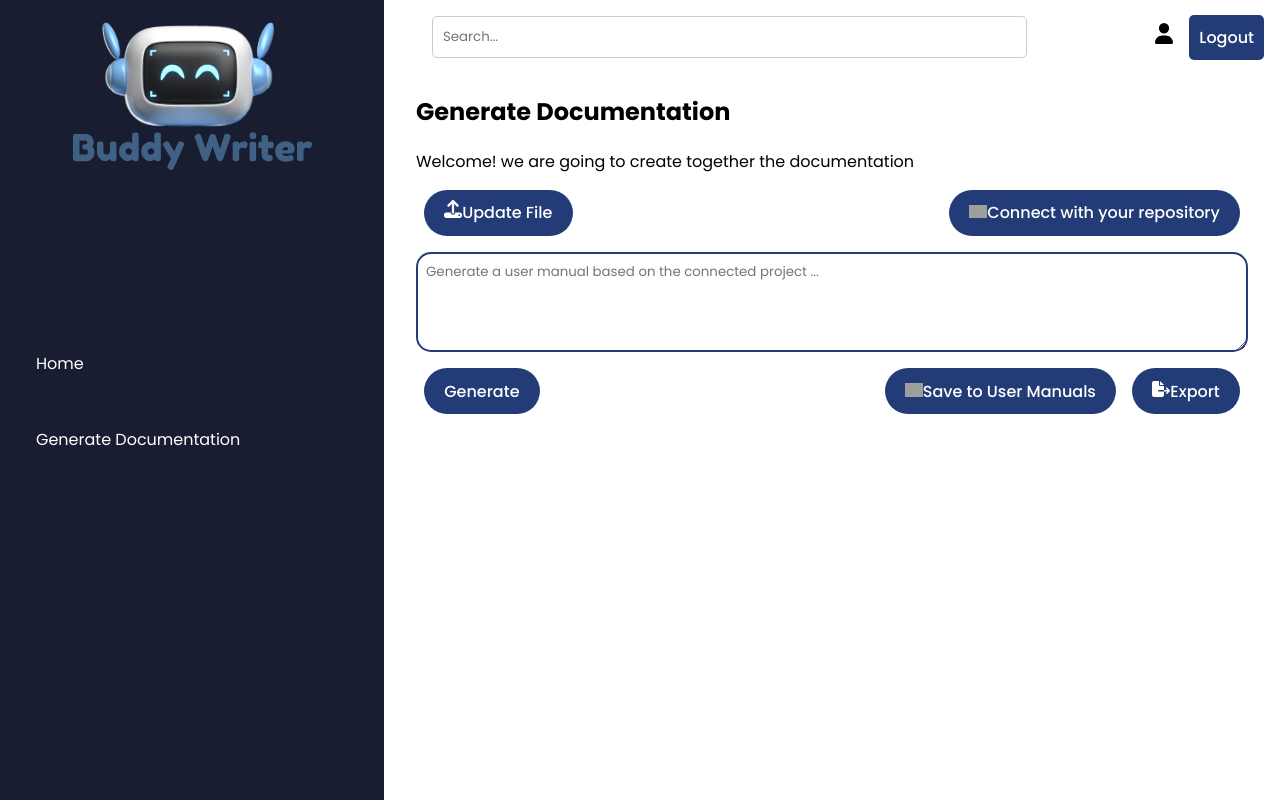
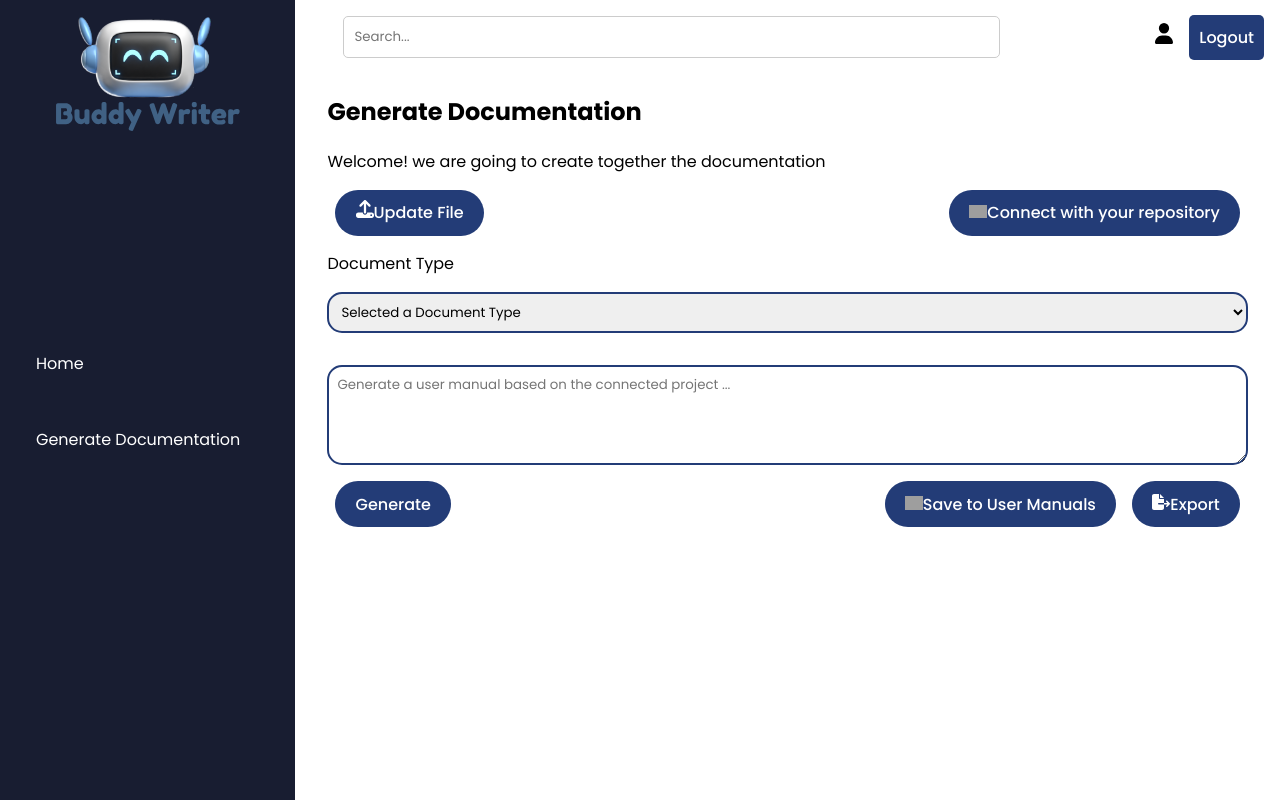
Before and after one commit to vanessamarely/buddy-writer, a React (Vite) app: page /documentation in a window 1280 px wide. Built offline with nearby package versions, Linux system fonts and the light colour scheme; grey boxes are pictures that could not be loaded.

Commit message:
model and prompt updated

```diff
--- a/src/components/GenerateDocumentation/GenerateDocumentation.css
+++ b/src/components/GenerateDocumentation/GenerateDocumentation.css
@@ -42,3 +42,21 @@ img {
   padding: 1rem;
   margin: 1rem 0;
 }
+
+.generate-documentation_container {
+  margin-top: 1rem;
+}
+
+.generate-documentation_select {
+  width: 100%;
+  margin: 1rem 0;
+  padding: 0.5rem;
+  border-radius: 15px;
+  border: 2px solid #233c77;
+  color: black;
+  outline: none;
+}
+
+.generate-documentation__message_container {
+  margin-top: 1rem;
+}
--- a/src/components/GenerateDocumentation/GenerateDocumentation.jsx
+++ b/src/components/GenerateDocumentation/GenerateDocumentation.jsx
@@ -1,38 +1,43 @@
 import "./GenerateDocumentation.css";
 import { GoogleGenerativeAI } from "@google/generative-ai";
-import { useState } from "react";
+import { useEffect, useState } from "react";
+import { promst } from "../../utils/prompts";
 
 const apiKey = import.meta.env.VITE_API_KEY;
 const genAI = new GoogleGenerativeAI(apiKey);
 
 const GenerateDocumentation = () => {
-  const model = genAI.getGenerativeModel({ model: "gemini-pro" });
-  const [output, setOutput] = useState("");
+  const [input, setInput] = useState("");
   const [loading, setLoading] = useState(false);
   const [apiData, setApiData] = useState([]);
+  const [selectedDocumentType, setSelectedDocumentType] = useState("");
+  const [selectPromptMessage, setSelectPromptMessage] = useState(
+    promst[0]?.message
+  );
+  const [message, setMessage] = useState("");
+  const [savedtext, setSavedText] = useState("");
 
   const fetchData = async () => {
-    const model = genAI.getGenerativeModel({ model: "gemini-pro" });
-    const prompt = `Write technical documentation for a software project, based on ${output}.
-    The documentation should be comprehensive and easy to understand,
-    and it should cover all aspects of the project,
-    including: the  purpose of project and goals,
-    the  architecture project and design,
-    the  implementation details,
-    testing of the project and deployment procedures,
-    maintenance of the project  and support plans.
-    The documentation should be written in a clear and concise style,
-    and it should use terminology that is appropriate for the target audience.
-    The documentation should also be well-organized and easy to navigate.
-    The following information may be helpful in generating the documentation:
-    the source code, deployment scripts, user manual of the project and technical specifications.
-    `;
-    const result = await model.generateContent(prompt);
-    const response = await result.response;
-    const text = response.text();
+    if (!selectedDocumentType) {
+      setMessage("Please select a document type");
+    } else {
+      const model = genAI.getGenerativeModel({ model: "gemini-pro" });
+      const prompt = `
+      Based on ${selectedDocumentType}.
+      Includind the following information: ${selectPromptMessage}.
+      Could you please create a document that includes the following request: ${input}`;
 
-    setApiData(text);
-    setLoading(false);
+      console.log(prompt);
+      const result = await model.generateContent(prompt);
+      const response = await result.response;
+      console.log(response);
+      const text = response.text() || "No response";
+
+      //setApiData(text.replace(/\n/g, "<br />"));
+      setApiData(text.replace(/\n/g, "<br />"));
+      setSavedText(text);
+      setLoading(false);
+    }
   };
 
   const handleSubmit = (e) => {
@@ -42,23 +47,44 @@ const GenerateDocumentation = () => {
   };
 
   const handleTextChange = (event) => {
-    setOutput(event.target.value);
+    setInput(event.target.value);
   };
 
-  const handleDownload = () => {
-
-
-    console.log('hole ', apiData);
-
-    const file = new Blob([apiData], { type: "text/plain" });
+  const handleExport = () => {
+    const file = new Blob([savedtext], { type: "text/plain" });
     const a = document.createElement("a");
     const url = URL.createObjectURL(file);
     a.href = url;
     a.download = "documentation.txt";
     document.body.appendChild(a);
     a.click();
+  };
 
+  const handleDocumentType = (event) => {
+    console.log(event.target.value);
+    setSelectedDocumentType(event.target.value);
+  };
 
+  // const formatResponse = (text) => {
+  //   //text = text.replace(/### (.*)/g, "<h3>$1</h3>");
+  //   console.log(text);
+  //   return text.replace(/\n/g, "<br />");
+  // };
+
+  useEffect(() => {
+    {
+      if (selectedDocumentType !== "") {
+        Object.keys(promst).map((key) => {
+          if (promst[key]?.message === event.target.value) {
+            setSelectPromptMessage(promst[key]?.prompt);
+          }
+        });
+      }
+    }
+  }, [selectedDocumentType, selectPromptMessage]);
+
+  const handleSave = () => {
+    setMessage("Saved to User Manuals");
   };
 
   return (
@@ -74,6 +100,24 @@ const GenerateDocumentation = () => {
           <img src="link-solid.svg" alt="" />
           Connect with your repository
         </button>
+      </div>
+      <div className="generate-documentation_container">
+        <label htmlFor="documentType">Document Type</label>
+        <select
+          name="documentType"
+          id="documentType"
+          className="generate-documentation_select"
+          onChange={handleDocumentType}
+        >
+          <option value="">Selected a Document Type</option>
+          {Object.keys(promst).map((key) => {
+            return (
+              <option key={promst[key]?.id} value={promst[key]?.message}>
+                {promst[key]?.name}
+              </option>
+            );
+          })}
+        </select>
       </div>
       <div className="generate-documentation__container-textarea">
         <textarea
@@ -94,23 +138,40 @@ const GenerateDocumentation = () => {
 
           <div className="generate-documentation__container-buttons">
             <button
-              onClick={handleDownload}
+              onClick={handleSave}
               type="button"
               className="generate-documentation__button"
             >
               <img src="floppy-disk-solid.svg" alt="" />
               Save to User Manuals
             </button>
-            <button type="button" className="generate-documentation__button">
+            <button
+              onClick={handleExport}
+              type="button"
+              className="generate-documentation__button"
+            >
               <img src="file-export-solid.svg" alt="" />
               Export
             </button>
           </div>
         </div>
         <div className="model-response">
-          {!loading && <p className="text-align-left">{apiData}</p>}
-
+          {!loading && (
+            <>
+              <div
+                className="text-align-left"
+                dangerouslySetInnerHTML={{
+                  __html: apiData,
+                }}
+              />
+            </>
+          )}
           {loading && <p>Loading...</p>}
+        </div>
+        <div className="generate-documentation__message_container">
+          {message && (
+            <p className="generate-documentation__message">{message}</p>
+          )}
         </div>
       </div>
     </div>
--- a/src/pages/Documentation.css
+++ b/src/pages/Documentation.css
@@ -11,10 +11,11 @@
 }
 
 .box .right-box {
-  width: 70%;
+  width: 100%;
   order: 2;
   height: 100vh;
   background-color: #fff;
+  overflow-y: auto;
 }
 
 .right-box .generate-documentation {
--- a/src/pages/HomeBuddy.css
+++ b/src/pages/HomeBuddy.css
@@ -11,10 +11,12 @@
 }
 
 .box .right-box {
-  width: 70%;
+  width: 100%;
   order: 2;
   height: 100vh;
+  overflow-y: auto;
 }
+
 .right-box .home-box {
   height: 70vh;
   padding: 2em;
--- /dev/null
+++ b/src/utils/prompts.js
@@ -0,0 +1,32 @@
+export const promst = {
+  technicalDocumentation: {
+    id: "1",
+    name: "Generate documentation",
+    message: "I want to generate the technical documentation.",
+    prompt: `
+    Produce detailed technical documentation suitable for developers, based on a set of technical specifications.
+    Technical documentation with sections like: System Architecture (with diagrams), Component Descriptions, API Specifications, Data Models/Schema and Technology Stack.
+    Also include a A text document outlining such as High-level project goals, Target users, Functional requirements (what the software should do), Non-functional requirements (performance, security, scalability, etc.).
+    The set of technical specifications should be the following:
+    `,
+  },
+  userManual: {
+    id: "2",
+    name: "Generate an user manual",
+    message: "I want to generate the user manual.",
+    prompt: `
+    Create a user-friendly manual. With sections like: Introduction, Installation, Getting Started, User Interface, Features, Troubleshooting, FAQ, Simple explanations of how to use each function and an Example usage scenarios and input/output explanations.
+    For a code project, include a section on how to interact with the codebase, and how to run the project locally.
+   The user-friendly manual will explain how to interact with and use the functionality based on the following: `,
+  },
+  highLevelSpecifications: {
+    id: "3",
+    name: "Generate System Architecture from High-level Specifications",
+    message:
+      "I want to generateSystem Architecture from High-level Specifications.",
+    prompt: `
+    Produce detailed technical documentation suitable for developers.
+    The Architecture should has a visual diagram (e.g., UML component diagram, or a box-and-arrow style) depicting: major system components (frontend, backend, database, message queues, etc.), interactions and data flow between components and  textual explanations of technology choices and design reasoning.
+    Based on the following set of technical specifications:`,
+  },
+};
```
Also changed, not shown: src/components/GenerateDocumentation/Example promts.md (added, +27 -0 lines), public/user.svg.
